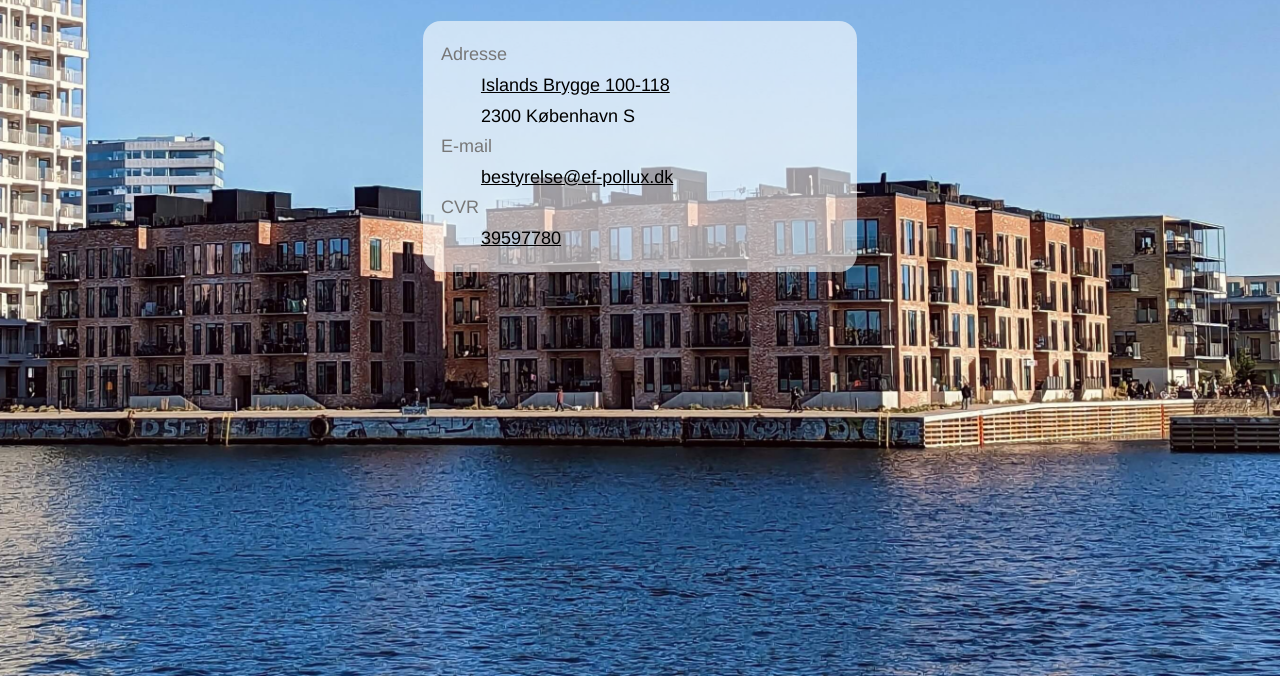
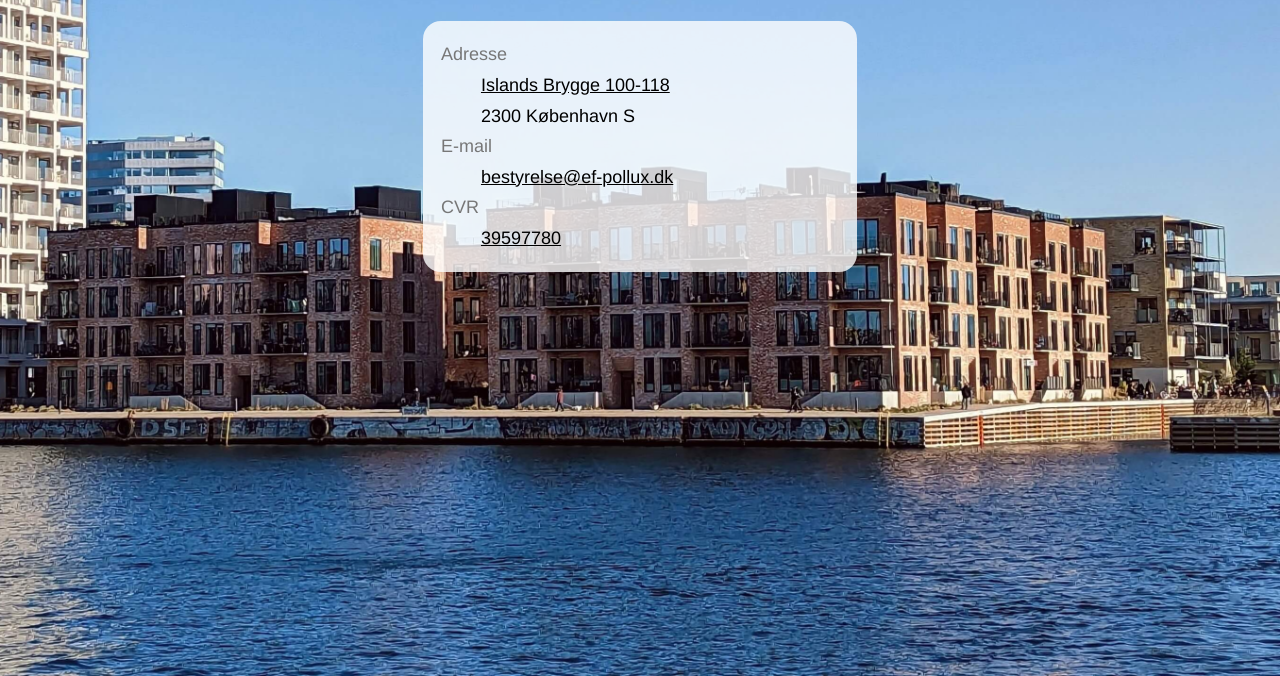
Before and after one commit to ef-pollux/ef-pollux, a website: page index.html in a window 1280 px wide. Shown: the part 124-800 px from the top of the page. Drawn offline with Linux system fonts and the light colour scheme.

Commit message:
better contrast

```diff
--- a/assets/style.css
+++ b/assets/style.css
@@ -25,7 +25,7 @@ main {
     margin: 2em 1em 1em;
 }
 .kolofon {
-    background: rgb(255  255 255 / 60%);
+    background: rgb(255  255 255 / 80%);
     color: black;
     padding: 1em;
     border-radius: 1em;
```
